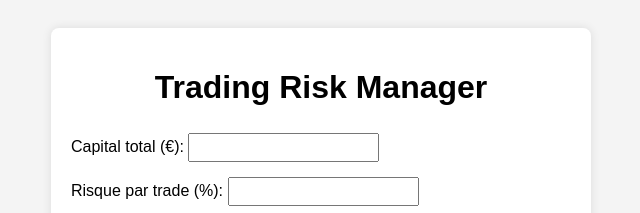
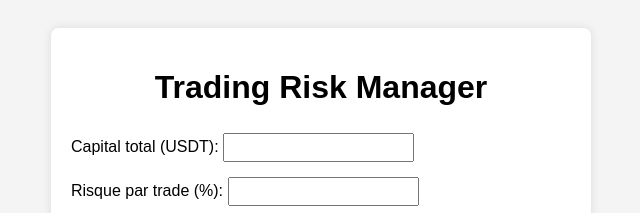
Before and after one commit to quentin33980/trading-risk-manager, a plain HTML site: page index.html in a window 1280 px wide. Shown: the top 213 px of the page, without its empty margins (319-959 px from the left). Drawn offline with Linux system fonts and the light colour scheme.

Commit message:
Update index.html

```diff
--- a/index.html
+++ b/index.html
@@ -10,7 +10,7 @@
   <div class="container">
     <h1>Trading Risk Manager</h1>
     <form id="risk-form">
-      <label>Capital total (€): <input type="text" id="capital" required></label>
+      <label>Capital total (USDT): <input type="text" id="capital" required></label>
       <label>Risque par trade (%): <input type="text" id="risk" step="0.01" required></label>
       <label for="entry">Prix d'entrée :<input type="text" id="entry" required></label>
       <label>Stop Loss : <input type="text" id="sl" step="0.01" required></label>
```
